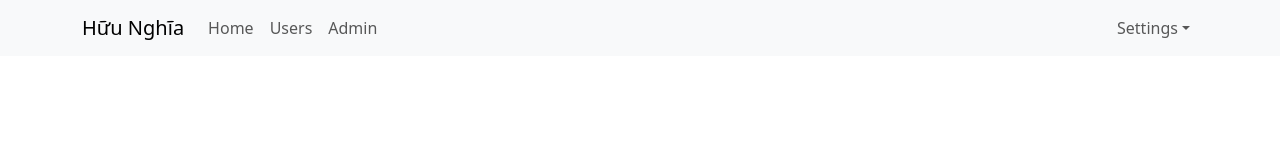
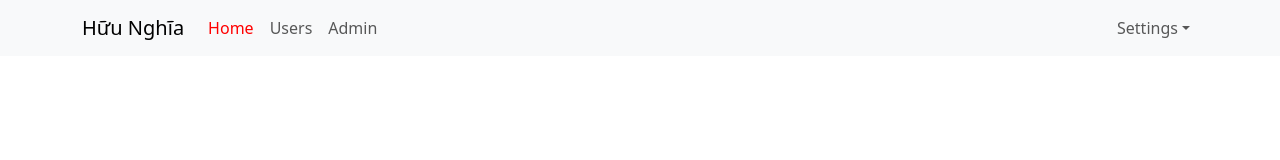
Before and after one commit to 4June03/Hoc-React, a React (Create React App) app: page / in a window 1280 px wide. Shown: the top 160 px of the page. Built offline with nearby package versions, Linux system fonts and the light colour scheme.

Commit message:
Sử dụng NavLink thay Link để hiển thị mục nào được Active, viết SCSS đầu tiên

```diff
--- a/src/App.js
+++ b/src/App.js
@@ -4,7 +4,7 @@
 import { increaseCounter, decreaseCounter } from "./redux/action/counterAction";
 import React from "react"; //Để viết class Component thì cần import thư viện React
 import Header from "./components/header/header";
-import { Outlet, Link } from "react-router-dom";
+import { Outlet, NavLink } from "react-router-dom";
 
 const App = () => {
   return (
--- a/src/App.scss
+++ b/src/App.scss
@@ -11,3 +11,15 @@
   font-family: source-code-pro, Menlo, Monaco, Consolas, 'Courier New',
     monospace;
 }
+
+.app-container{
+  .header-container{
+    .navbar-nav{
+      .nav-link{
+        &.active{
+          color: red;
+        }
+      }
+    }
+  }
+}
--- a/src/components/header/header.js
+++ b/src/components/header/header.js
@@ -2,7 +2,7 @@
 import Nav from "react-bootstrap/Nav";
 import Navbar from "react-bootstrap/Navbar";
 import NavDropdown from "react-bootstrap/NavDropdown";
-import { Link } from "react-router-dom";
+import { NavLink } from "react-router-dom";
 
 const Header = () => {
   return (
@@ -12,16 +12,18 @@
         <Navbar.Toggle aria-controls="basic-navbar-nav" />
         <Navbar.Collapse id="basic-navbar-nav">
           <Nav className="me-auto">
-            {/* sử dụng thẻ Link của router để chuyển hướng không reload trang */}
-            <Link to={"/"} className="nav-link">
+            {/* sử dụng thẻ Link của router để chuyển hướng không reload trang
+              sử dụng NavLink để khi điều hướng đến đâu thì thêm Class Active tại đó
+            */}
+            <NavLink to={"/"} className="nav-link">
               Home
-            </Link>
-            <Link to={"/user"} className="nav-link">
+            </NavLink>
+            <NavLink to={"/user"} className="nav-link">
               Users
-            </Link>
-            <Link to={"/admin"} className="nav-link">
+            </NavLink>
+            <NavLink to={"/admin"} className="nav-link">
               Admin
-            </Link>
+            </NavLink>
           </Nav>
 
           <Nav>
```
